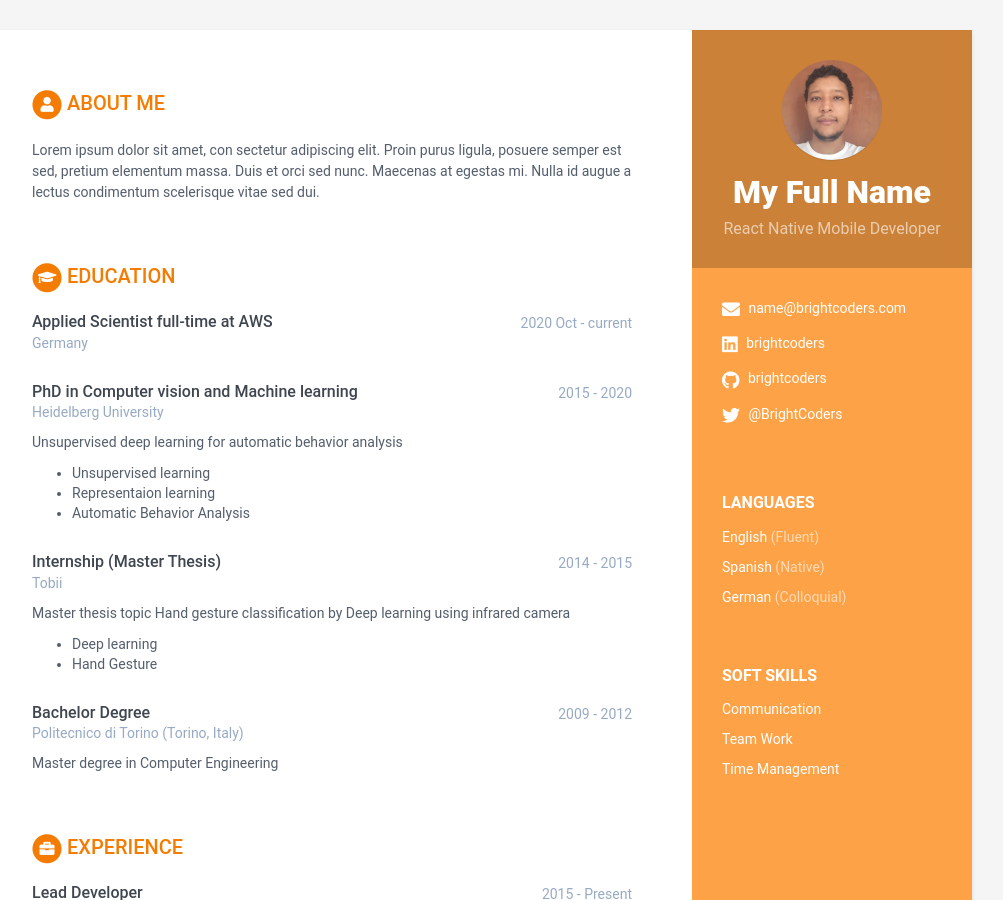
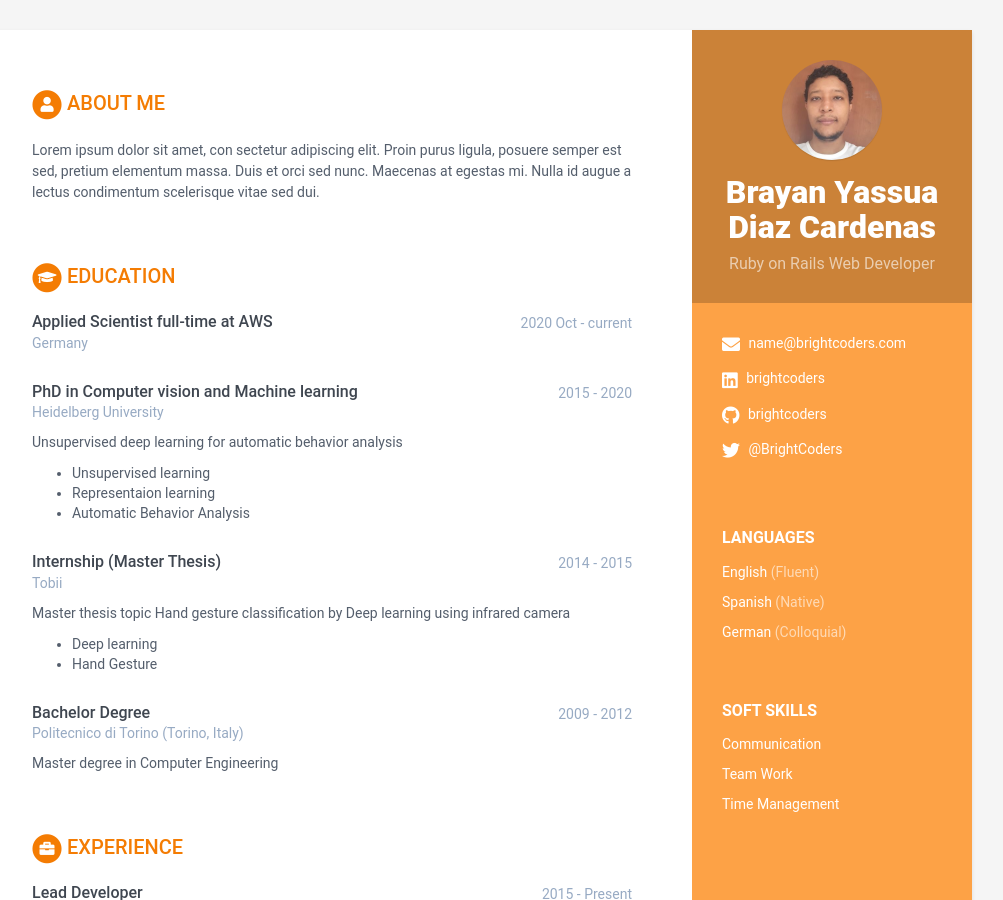
Before and after one commit to BC-MAR-21-ROR/kata-resume-brayandiazc, a Jekyll site: the page built from index.html, in a window 1280 px wide and 900 px high. Shown: the whole window, without its empty margins (168-1171 px from the left). Built offline with Jekyll 4.4.1, drawn with Linux system fonts in a browser that asks for light colours.

Commit message:
feat(data.yml:): profile information update

```diff
--- a/_data/data.yml
+++ b/_data/data.yml
@@ -7,8 +7,8 @@ sidebar:
   education: False # NO MODIFICAR
 
   # Profile information
-  name: My Full Name # Nombre completo
-  tagline: React Native Mobile Developer # React Native Mobile Developer ó Ruby on Rails Web Developer Según sea el caso
+  name: Brayan Yassua Diaz Cardenas # Nombre completo
+  tagline: Ruby on Rails Web Developer # React Native Mobile Developer ó Ruby on Rails Web Developer Según sea el caso
   avatar: profile.png # Colocar una imagen con tu foto de 100x100 pixels dentro de /assets/images
 
   # Actualiza tus datos de contacto
```
